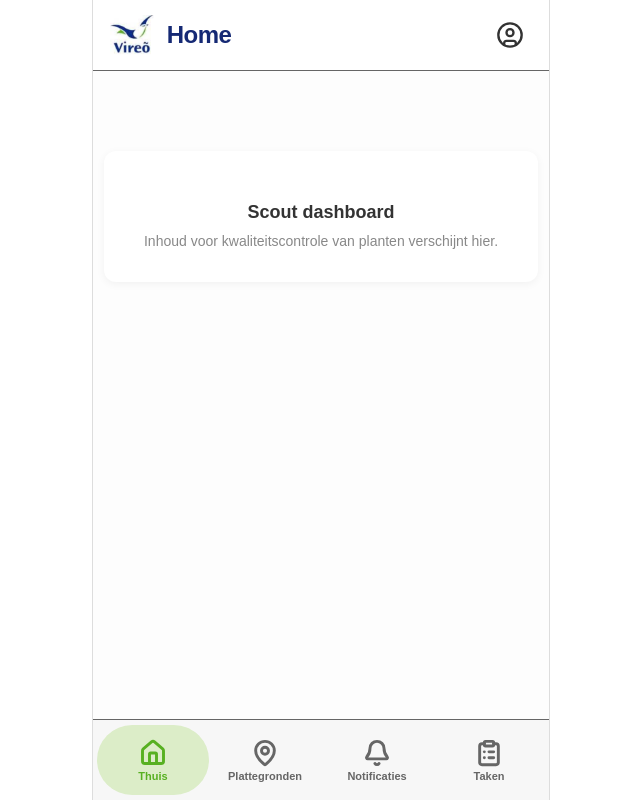
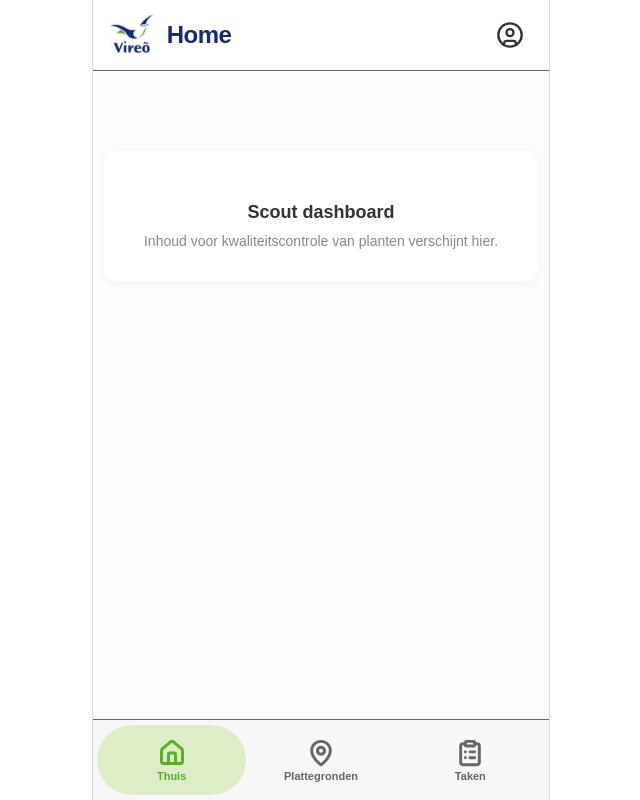
Before and after one commit to XCUI211/Horti_scouting, a React app in the folder frontend/: page /scout_home in a window 1280 px wide. Shown: the whole page, without its empty margins (319-959 px from the left). Built offline with nearby package versions, Linux system fonts and the light colour scheme; the HTML template or start-up script is replaced by a standard one.

Commit message:
Changing admin and scout layout buttons.

```diff
--- a/frontend/src/components/AdminLayout/AdminLayout.jsx
+++ b/frontend/src/components/AdminLayout/AdminLayout.jsx
@@ -50,7 +50,7 @@ const AdminLayout = ({ children, title }) => {
           </button>
           <button className={`nav-item ${isActive('/notifications_admin') ? 'active' : ''}`} onClick={() => navigate('/notifications_admin')}>
             <BookText size={22} />
-            <span>{t("Other Reports")}</span>
+            <span>{t("AdminLayout.Reports")}</span>
           </button>
           <button className={`nav-item ${isActive('/scouts_overview') ? 'active' : ''}`} onClick={() => navigate('/scouts_overview')}>
             <Users size={22} />
--- a/frontend/src/components/ScoutLayout/ScoutLayout.jsx
+++ b/frontend/src/components/ScoutLayout/ScoutLayout.jsx
@@ -56,10 +56,10 @@ const ScoutLayout = ({ children, title }) => {
             <MapPin size={22} />
             <span>{t("ScoutLayout.Maps")}</span>
           </button>
-          <button className={`nav-item ${isActive('/notifications_scout') ? 'active' : ''}`} onClick={() => navigate('/notifications_scout')}>
-            <Bell size={22} />
-            <span>{t("ScoutLayout.Notifications")}</span>
-          </button>
+{/*           <button className={`nav-item ${isActive('/notifications_scout') ? 'active' : ''}`} onClick={() => navigate('/notifications_scout')}> */}
+{/*             <Bell size={22} /> */}
+{/*             <span>{t("ScoutLayout.Notifications")}</span> */}
+{/*           </button> */}
           <button className={`nav-item ${isActive('/tasks') ? 'active' : ''}`} onClick={() => navigate('/tasks')}>
             <ClipboardList size={22} />
             <span>{t("ScoutLayout.Tasks")}</span>
--- a/frontend/src/locales/en.json
+++ b/frontend/src/locales/en.json
@@ -4,9 +4,9 @@
   "AdminLayout": {
     "Home": "Home",
     "Maps": "Maps",
-    "Notifications": "Notifications",
     "Scouts": "Scouts",
-    "History": "History"
+    "History": "History",
+    "Reports": "Reports"
   },
 
   "ScoutLayout": {
```
Also changed, not shown: 1 other file (tests, documents, lock files or other folders).
